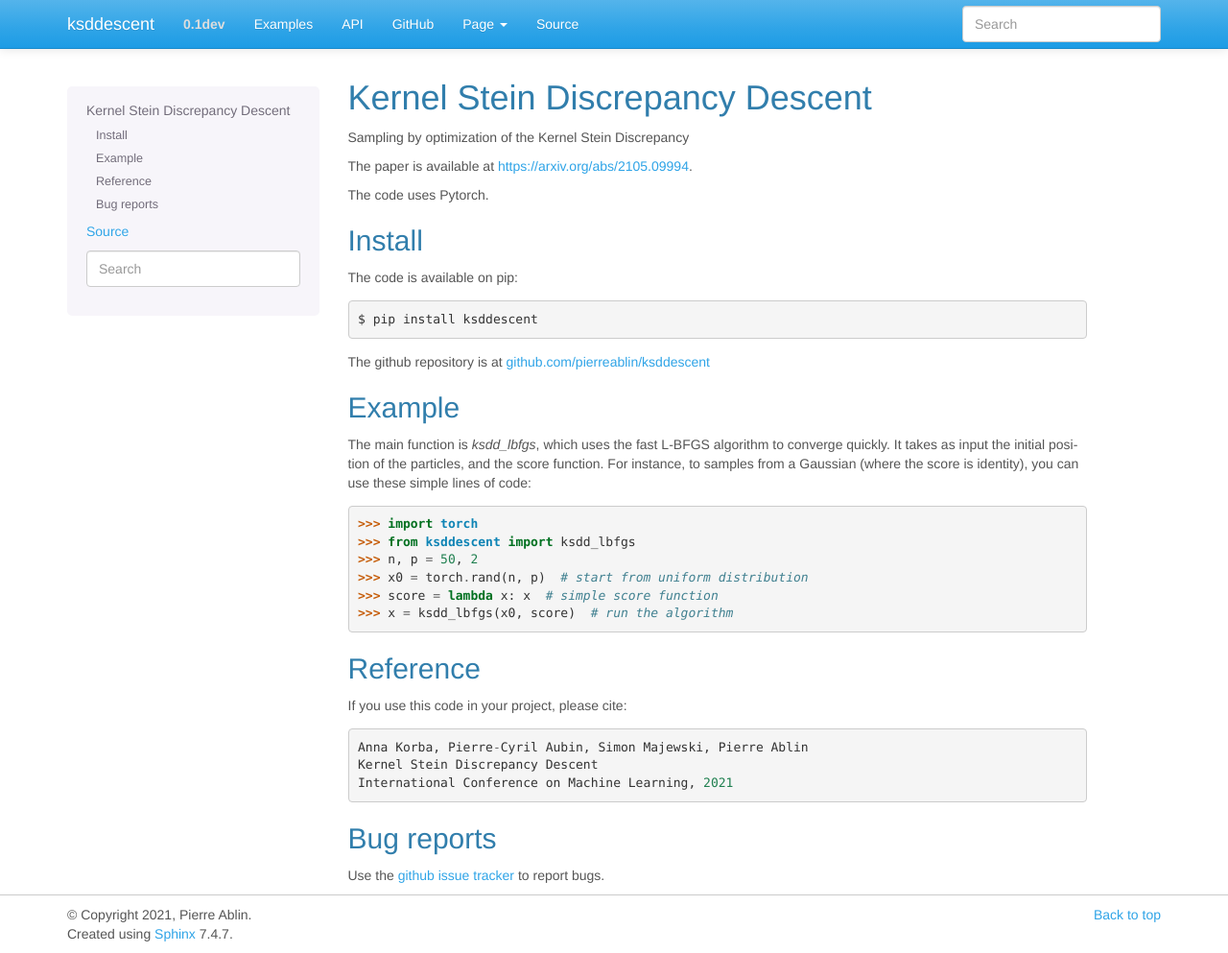
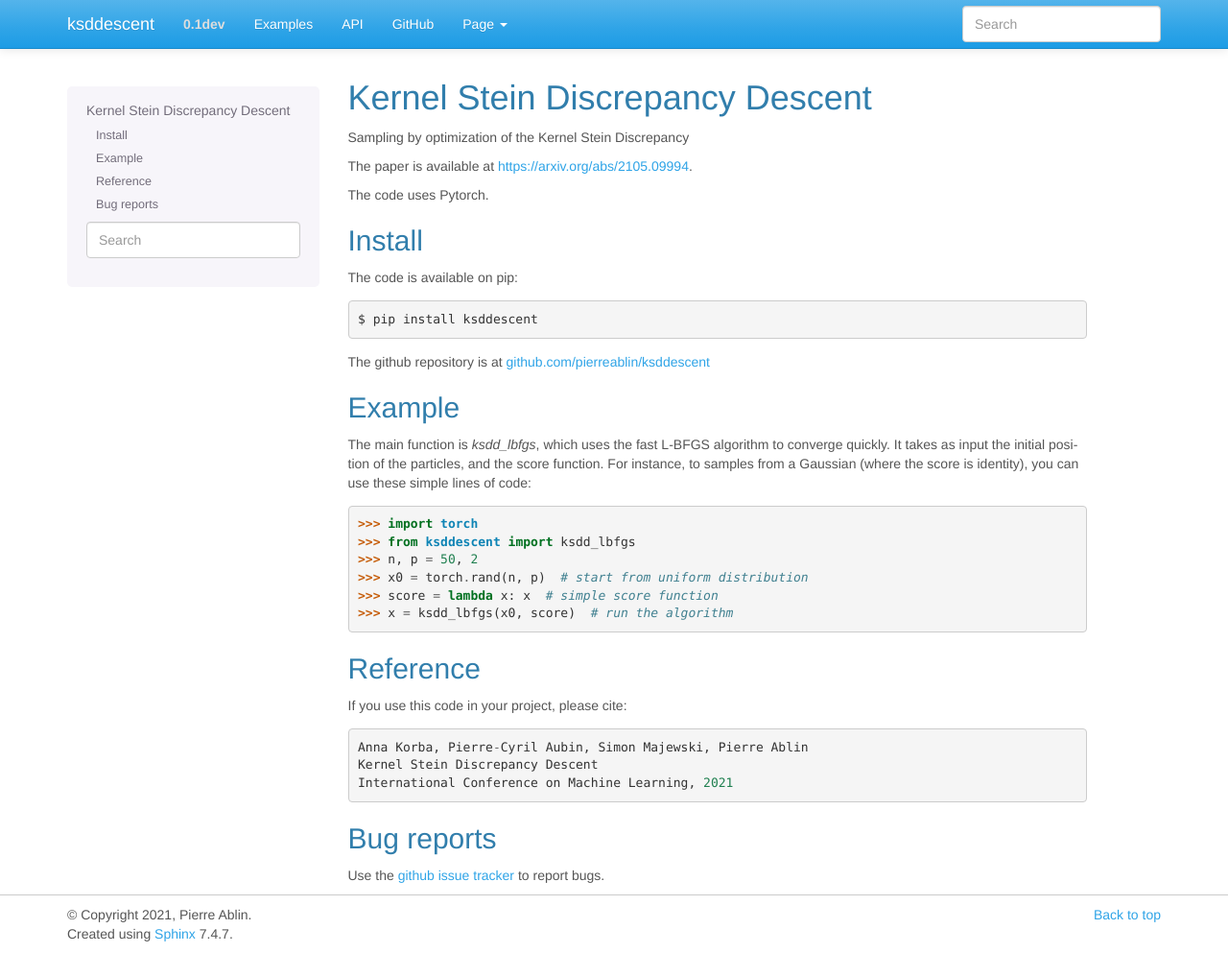
Before and after one commit to pierreablin/ksddescent, a Sphinx documentation site: the page built from doc/index.rst, in a window 1280 px wide and 993 px high. Shown: the whole window at 96% size. Built offline with Sphinx 7.4.7, drawn with Linux system fonts in a browser that asks for light colours.

Commit message:
pimp website

```diff
--- a/doc/conf.py
+++ b/doc/conf.py
@@ -189,7 +189,7 @@
 #html_split_index = False
 
 # If true, links to the reST sources are added to the pages.
-#html_show_sourcelink = True
+html_show_sourcelink = False
 
 # If true, "Created using Sphinx" is shown in the HTML footer. Default is True.
 #html_show_sphinx = True
@@ -241,10 +241,10 @@
 # Grouping the document tree into LaTeX files. List of tuples
 # (source start file, target name, title,
 #  author, documentclass [howto, manual, or own class]).
-latex_documents = [
-    (master_doc, 'ksddescent.tex', u'ksddescent Documentation',
-     u'Pierre Ablin', 'manual'),
-]
+# latex_documents = [
+#     (master_doc, 'ksddescent.tex', u'ksddescent Documentation',
+#      u'Pierre Ablin', 'manual'),
+# ]
 
 # The name of an image file (relative to this directory) to place at the top of
 # the title page.
@@ -271,10 +271,10 @@
 
 # One entry per manual page. List of tuples
 # (source start file, name, description, authors, manual section).
-man_pages = [
-    (master_doc, 'ksddescent', u'Ksddescent Documentation',
-     [author], 1)
-]
+# man_pages = [
+#     (master_doc, 'ksddescent', u'Ksddescent Documentation',
+#      [author], 1)
+# ]
 
 # If true, show URL addresses after external links.
 #man_show_urls = False
@@ -285,11 +285,11 @@
 # Grouping the document tree into Texinfo files. List of tuples
 # (source start file, target name, title, author,
 #  dir menu entry, description, category)
-texinfo_documents = [
-    (master_doc, 'ksddescent', u'ksddescent Documentation',
-     author, 'ksddescent', 'One line description of project.',
-     'Miscellaneous'),
-]
+# texinfosource_documents = [
+#     (master_doc, 'ksddescent', u'ksddescent Documentation',
+#      author, 'ksddescent', 'One line description of project.',
+#      'Miscellaneous'),
+# ]
 
 # Documents to append as an appendix to all manuals.
 #texinfo_appendices = []
```
